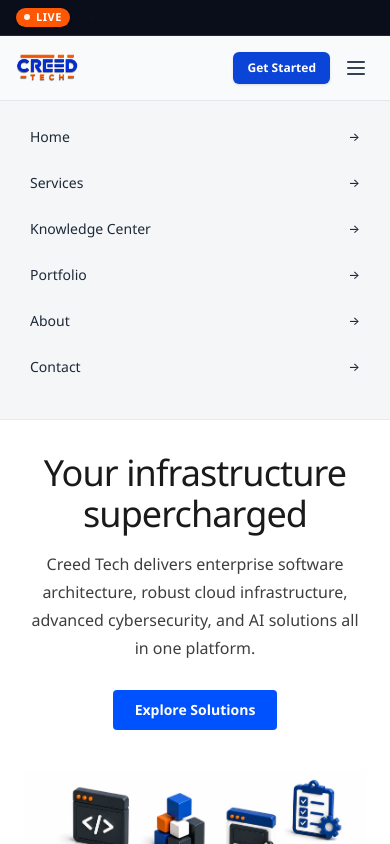
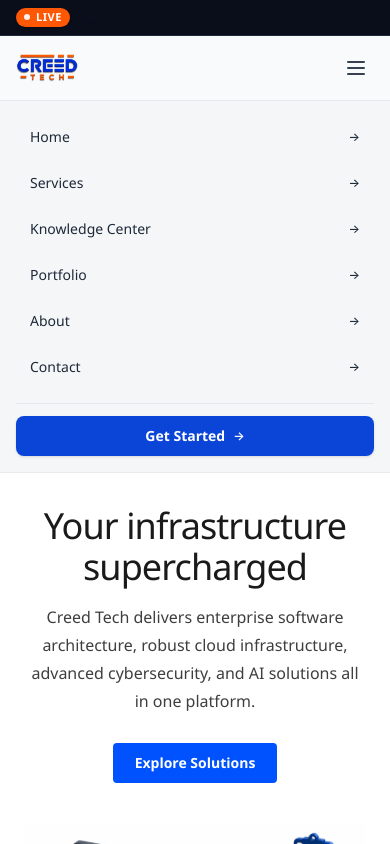
Before and after one commit to tariq200380/enterprise-app, a Next.js app: page / in a window 390 px wide. Both pictures are taken after a click on the label "Toggle mobile menu". Shown: the top 844 px of the page. Built offline with nearby package versions, Linux system fonts and the light colour scheme.

Commit message:
feat: hide Get Started button on mobile header and place inside mobile drawer menu using Tailwind CSS

```diff
--- a/src/components/Navbar.tsx
+++ b/src/components/Navbar.tsx
@@ -46,7 +46,7 @@ export default function Navbar() {
         <div className="flex items-center gap-2 sm:gap-3">
           <Link
             href="/contact"
-            className="bg-[#0B45D8] hover:bg-[#093bb8] text-white text-xs sm:text-sm font-semibold px-3.5 sm:px-5 py-2 sm:py-2.5 rounded-md transition-colors shadow-sm"
+            className="hidden md:inline-flex bg-[#0B45D8] hover:bg-[#093bb8] text-white text-xs sm:text-sm font-semibold px-3.5 sm:px-5 py-2 sm:py-2.5 rounded-md transition-colors shadow-sm"
           >
             Get Started
           </Link>
@@ -54,7 +54,7 @@ export default function Navbar() {
           {/* Mobile Hamburger Toggle Button */}
           <label
             htmlFor="mobile-menu-toggle"
-            className="md:hidden flex items-center justify-center w-9 h-9 rounded-md text-gray-700 hover:text-[#0B45D8] hover:bg-gray-100 cursor-pointer transition-colors p-1"
+            className="md:hidden flex items-center justify-center w-9 h-9 rounded-md text-gray-700 hover:text-[#0B45D8] hover:bg-gray-100 active:bg-blue-50 active:text-[#0B45D8] cursor-pointer transition-colors p-1"
             aria-label="Toggle mobile menu"
           >
             <svg className="w-6 h-6" fill="none" stroke="currentColor" viewBox="0 0 24 24">
@@ -123,6 +123,17 @@ export default function Navbar() {
               </Link>
             </li>
           </ul>
+
+          {/* Mobile Menu Action Button at the end */}
+          <div className="pt-3 border-t border-gray-200">
+            <Link
+              href="/contact"
+              className="w-full flex items-center justify-center gap-2 bg-[#0B45D8] hover:bg-[#093bb8] active:bg-[#072c91] text-white text-sm font-semibold py-2.5 px-4 rounded-lg shadow-sm transition-colors text-center"
+            >
+              <span>Get Started</span>
+              <span className="text-xs">&rarr;</span>
+            </Link>
+          </div>
         </div>
       </div>
     </header>
```
